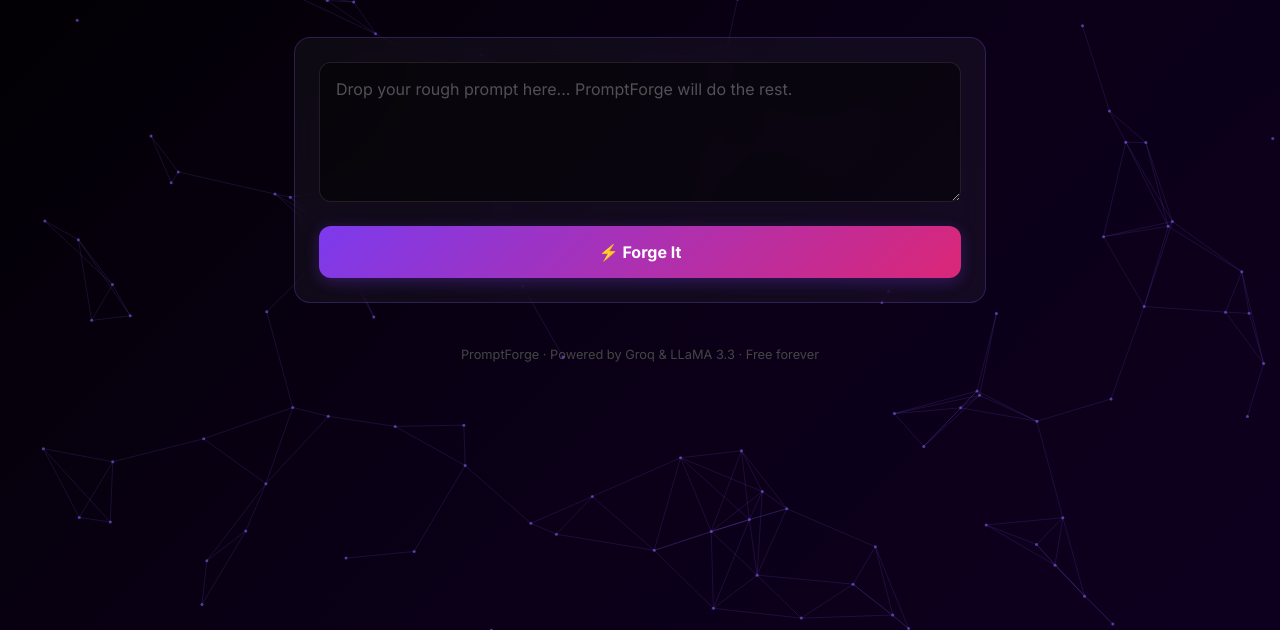
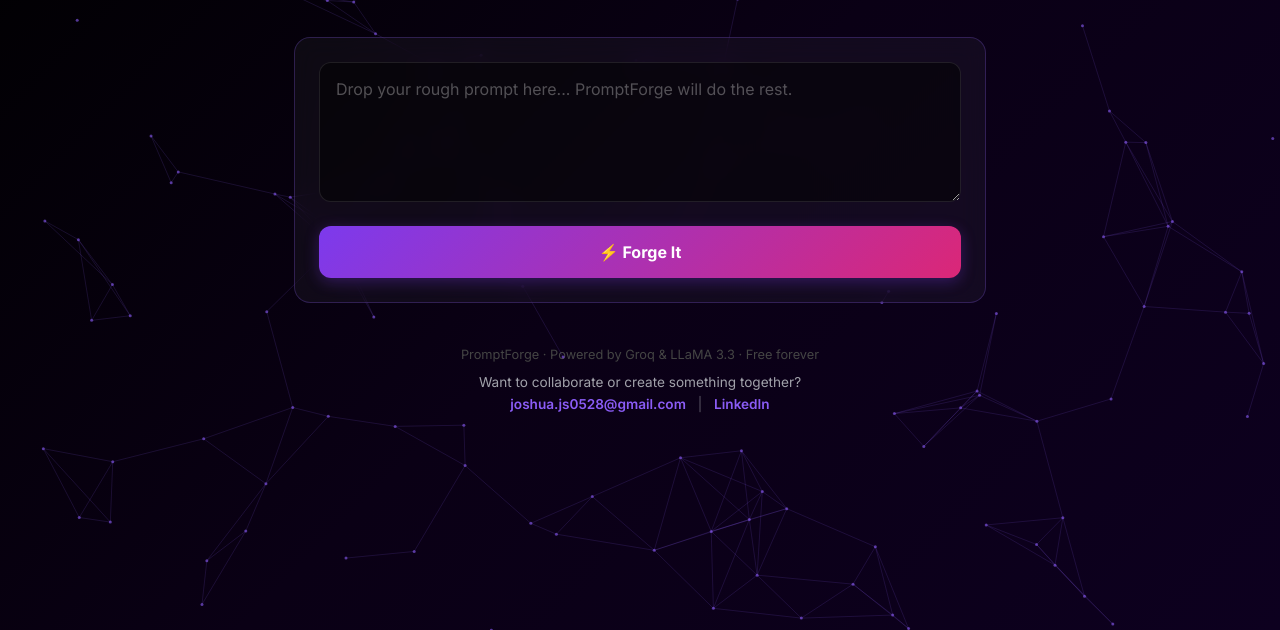
Before and after one commit to JoshuaSamuel2007/promptforge, a plain HTML site: page index.html in a window 1280 px wide. Shown: the part 170-800 px from the top of the page. Drawn offline with Linux system fonts and the light colour scheme.

Commit message:
Add files via upload

```diff
--- a/index.html
+++ b/index.html
@@ -333,7 +333,15 @@
   </main>
 
   <footer>
-    PromptForge · Powered by Groq & LLaMA 3.3 · Free forever
+    <div>PromptForge · Powered by Groq & LLaMA 3.3 · Free forever</div>
+    <div style="margin-top: 12px; font-size: 0.85rem; color: #a1a1aa;">
+      <p style="margin-bottom: 6px;">Want to collaborate or create something together?</p>
+      <p>
+        <a href="mailto:joshua.js0528@gmail.com" style="color: var(--primary-purple); text-decoration: none; font-weight: 600;">joshua.js0528@gmail.com</a>
+        <span style="margin: 0 8px; opacity: 0.5;">|</span>
+        <a href="http://www.linkedin.com/in/joshua-samuel-472681380" target="_blank" style="color: var(--primary-purple); text-decoration: none; font-weight: 600;">LinkedIn</a>
+      </p>
+    </div>
   </footer>
 
   <script>
@@ -509,6 +517,14 @@
     const outputContent = document.getElementById('output-content');
     const copyBtn = document.getElementById('copy-btn');
 
+    // Handle Enter key (Shift+Enter for new line)
+    promptInput.addEventListener('keydown', (e) => {
+      if (e.key === 'Enter' && !e.shiftKey) {
+        e.preventDefault();
+        forgeBtn.click();
+      }
+    });
+
     forgeBtn.addEventListener('click', async () => {
       const promptText = promptInput.value.trim();
 
```
